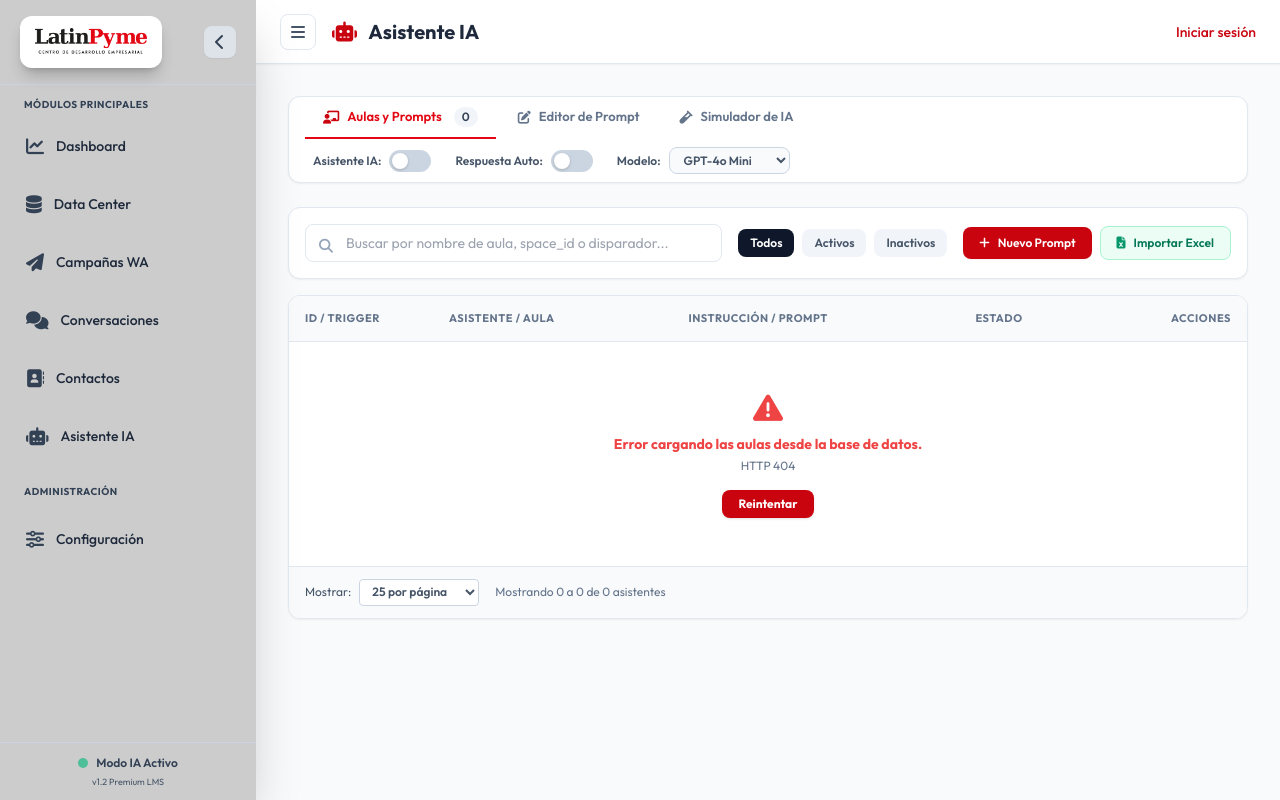
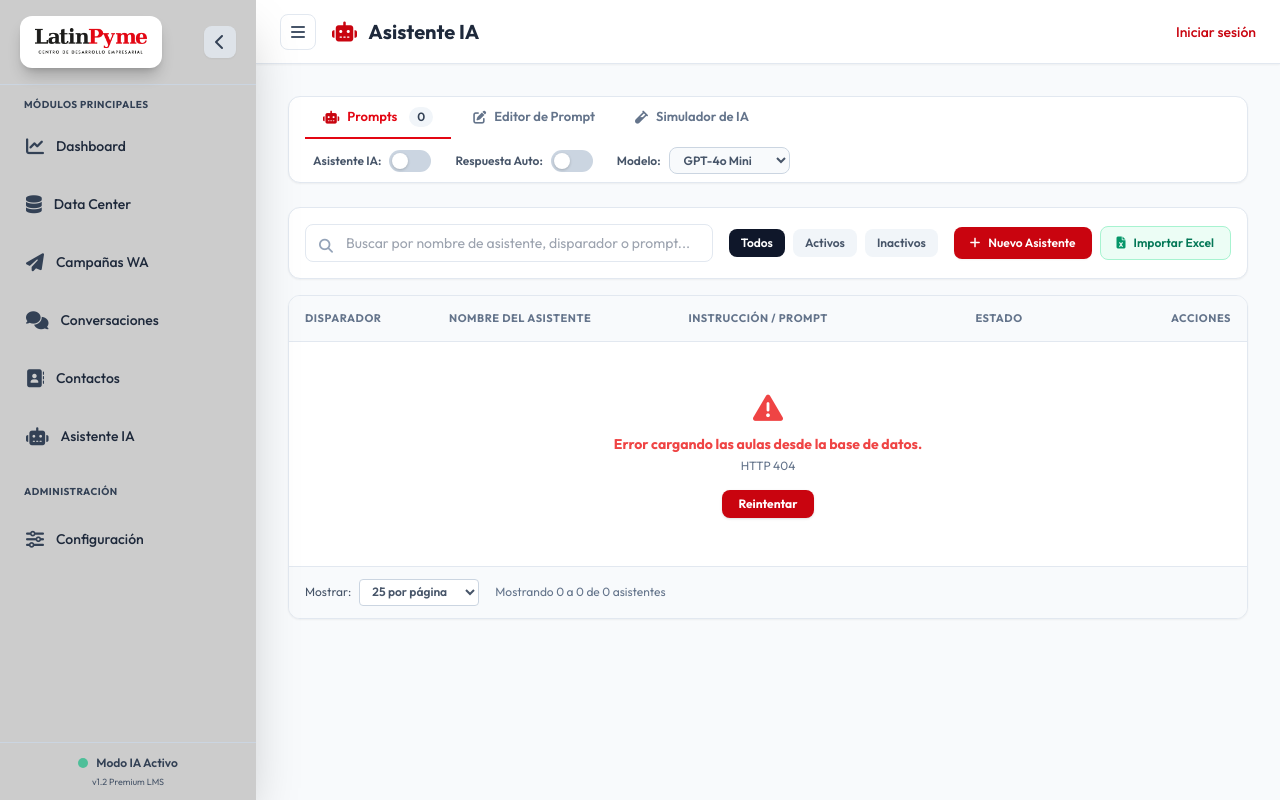
Before and after one commit to tecnologialatinpyme/escuela_latinpyme, a Python web app: template templates/ai_assistant.html in a window 1280 px wide. Run offline with Jinja, Linux system fonts and the light colour scheme; the template is opened without the code that fills it, so the values that code supplies are empty; some libraries are stand-ins or nearby versions.

Commit message:
refactor(copy): generalizacion de terminos en Asistente IA, Contactos y Data Center

```diff
--- a/templates/ai_assistant.html
+++ b/templates/ai_assistant.html
@@ -97,8 +97,8 @@
     <!-- Pestañas de Navegación -->
     <div class="flex items-center space-x-1 border-b md:border-b-0 border-slate-200">
       <button class="ai-tab-btn active" id="tab-btn-aulas" onclick="switchTab('aulas')">
-        <i class="fa-solid fa-chalkboard-user text-brand-600"></i>
-        <span>Aulas y Prompts</span>
+        <i class="fa-solid fa-robot text-brand-600"></i>
+        <span>Prompts</span>
         <span id="badge-aulas-count" class="ml-1 px-2 py-0.5 rounded-full text-xs bg-slate-100 text-slate-700">0</span>
       </button>
 
@@ -144,7 +144,7 @@
 
 
   <!-- ══════════════════════════════════════════════════════════════════════
-       VISTA 1: AULAS Y PROMPTS (GRID DE TARJETAS LIMPIO Y ESPACIOSO)
+       VISTA 1: PROMPTS Y ASISTENTES
   ══════════════════════════════════════════════════════════════════════ -->
   <div id="view-aulas" class="space-y-4">
 
@@ -154,7 +154,7 @@
       <div class="relative flex-1 w-full">
         <i class="fa-solid fa-magnifying-glass absolute left-3.5 top-3 text-slate-400 text-sm"></i>
         <input type="text" id="search-aulas" oninput="filterAulas()"
-               placeholder="Buscar por nombre de aula, space_id o disparador..."
+               placeholder="Buscar por nombre de asistente, disparador o prompt..."
                class="w-full pl-10 pr-4 py-2 border border-slate-200 rounded-lg text-sm outline-none focus:border-brand-500 transition">
       </div>
 
@@ -168,7 +168,7 @@
       <!-- Acciones de Creación / Importación -->
       <div class="flex items-center gap-2 shrink-0 w-full md:w-auto">
         <button onclick="nuevoPrompt()" class="flex-1 md:flex-none px-4 py-2 bg-brand-600 hover:bg-brand-700 text-white font-semibold rounded-lg text-xs flex items-center justify-center gap-2 shadow-sm transition">
-          <i class="fa-solid fa-plus"></i> Nuevo Prompt
+          <i class="fa-solid fa-plus"></i> Nuevo Asistente
         </button>
 
         <input type="file" id="excel-file-input" accept=".xlsx, .xls, .csv" class="hidden" onchange="uploadExcelPrompts(event)">
@@ -184,8 +184,8 @@
         <table class="w-full text-left border-collapse">
           <thead>
             <tr class="bg-slate-50 border-b border-slate-200 text-[11px] font-bold uppercase tracking-wider text-slate-500">
-              <th class="py-3.5 px-4 w-36">ID / Trigger</th>
-              <th class="py-3.5 px-4 w-1/4">Asistente / Aula</th>
+              <th class="py-3.5 px-4 w-36">Disparador</th>
+              <th class="py-3.5 px-4 w-1/4">Nombre del Asistente</th>
               <th class="py-3.5 px-4">Instrucción / Prompt</th>
               <th class="py-3.5 px-4 text-center w-28">Estado</th>
               <th class="py-3.5 px-4 text-right w-48">Acciones</th>
@@ -232,8 +232,8 @@
       <!-- Cabecera del Editor -->
       <div class="flex items-center justify-between border-b border-slate-100 pb-4">
         <div>
-          <h2 class="text-lg font-bold text-slate-800" id="editor-aula-title">Nuevo Prompt de Aula</h2>
-          <p class="text-xs text-slate-500" id="editor-aula-subtitle">Define las instrucciones específicas para este agente de IA</p>
+          <h2 class="text-lg font-bold text-slate-800" id="editor-aula-title">Nuevo Asistente</h2>
+          <p class="text-xs text-slate-500" id="editor-aula-subtitle">Define las instrucciones específicas para este disparador o agente de IA</p>
         </div>
         <div class="flex items-center gap-3">
           <span class="text-xs font-semibold text-slate-600">Estado Activo:</span>
@@ -249,12 +249,12 @@
 
         <div class="grid grid-cols-1 md:grid-cols-2 gap-4">
           <div>
-            <label class="block text-xs font-bold text-slate-700 uppercase tracking-wider mb-1.5">Nombre del Aula / Cliente</label>
-            <input type="text" id="f-aula-nombre" required placeholder="ej: EduFundación Coomeva"
+            <label class="block text-xs font-bold text-slate-700 uppercase tracking-wider mb-1.5">Nombre del Asistente</label>
+            <input type="text" id="f-aula-nombre" required placeholder="ej: Asistente Soporte Comercial"
                    class="w-full px-3.5 py-2 border border-slate-300 rounded-lg text-sm outline-none focus:border-brand-500">
           </div>
           <div>
-            <label class="block text-xs font-bold text-slate-700 uppercase tracking-wider mb-1.5">ID del Aula (space_id o disparador)</label>
+            <label class="block text-xs font-bold text-slate-700 uppercase tracking-wider mb-1.5">Disparador</label>
             <input type="text" id="f-aula-id" required placeholder="ej: 4"
                    class="w-full px-3.5 py-2 border border-slate-300 rounded-lg text-sm font-mono outline-none focus:border-brand-500">
           </div>
@@ -285,7 +285,7 @@
         <div class="space-y-4 pt-4 border-t border-slate-100">
           <details class="bg-slate-50 rounded-xl border border-slate-200 p-4">
             <summary class="font-bold text-sm text-slate-800 cursor-pointer flex items-center justify-between">
-              <span><i class="fa-solid fa-crown text-amber-500 mr-2"></i> Prompt Maestro Global (Aplica a todas las aulas)</span>
+              <span><i class="fa-solid fa-crown text-amber-500 mr-2"></i> Prompt Maestro Global (Aplica a todos los asistentes)</span>
               <span class="text-xs text-slate-400">Clic para abrir/editar</span>
             </summary>
             <div class="mt-3 space-y-2">
@@ -296,7 +296,7 @@
 
           <details class="bg-slate-50 rounded-xl border border-slate-200 p-4">
             <summary class="font-bold text-sm text-slate-800 cursor-pointer flex items-center justify-between">
-              <span><i class="fa-solid fa-shield-halved text-brand-600 mr-2"></i> Prompt Por Defecto (Para usuarios sin aula específica)</span>
+              <span><i class="fa-solid fa-shield-halved text-brand-600 mr-2"></i> Prompt Por Defecto (Para usuarios sin disparador específico)</span>
               <span class="text-xs text-slate-400">Clic para abrir/editar</span>
             </summary>
             <div class="mt-3 space-y-2">
@@ -341,12 +341,12 @@
         <!-- Panel Izquierdo: Inputs de prueba -->
         <div class="space-y-4">
           <div>
-            <label class="block text-xs font-bold text-slate-700 uppercase tracking-wider mb-1.5">Número de Teléfono del Estudiante</label>
+            <label class="block text-xs font-bold text-slate-700 uppercase tracking-wider mb-1.5">Teléfono del Usuario o Contacto</label>
             <div class="flex gap-2">
               <input type="text" id="sim-telefono" placeholder="ej: 573002711932" value="573002711932"
                      class="flex-1 px-3.5 py-2 border border-slate-300 rounded-lg text-sm outline-none focus:border-brand-500">
-              <button type="button" onclick="lookupAula()" class="px-3 py-2 bg-slate-100 hover:bg-slate-200 text-slate-700 rounded-lg text-xs font-bold">
-                <i class="fa-solid fa-magnifying-glass"></i> Consultar Aula
+              <button type="button" onclick="lookupAula()" class="px-3 py-2 bg-slate-100 hover:bg-slate-200 text-slate-700 rounded-lg text-xs font-bold flex items-center gap-1.5">
+                <i class="fa-solid fa-magnifying-glass"></i> Consultar
               </button>
             </div>
           </div>
--- a/templates/contacts.html
+++ b/templates/contacts.html
@@ -85,7 +85,6 @@
                         <th class="py-3.5 px-5">Contacto</th>
                         <th class="py-3.5 px-5">Correo Electrónico</th>
                         <th class="py-3.5 px-5">Empresa / Cargo</th>
-                        <th class="py-3.5 px-5">Aula Virtual</th>
                         <th class="py-3.5 px-5">Última Actividad</th>
                         <th class="py-3.5 px-5 text-right">Acciones</th>
                     </tr>
@@ -332,10 +331,6 @@ function renderContactsTable(list) {
                 ${c.cargo ? `<p class="text-[10px] text-slate-400">${escapeHtml(c.cargo)}</p>` : ''}
             </td>
 
-            <td class="py-3.5 px-5">
-                ${c.aula_nombre ? `<span class="bg-indigo-50 text-indigo-700 border border-indigo-100 text-[10px] font-bold px-2.5 py-1 rounded-lg inline-block"><i class="fa-solid fa-graduation-cap mr-1"></i>${escapeHtml(c.aula_nombre)}</span>` : '<span class="text-slate-400 text-[11px]">Ninguna</span>'}
-            </td>
-
             <td class="py-3.5 px-5 text-slate-400 text-[11px]">
                 ${updatedDate}
             </td>
--- a/templates/datacenter.html
+++ b/templates/datacenter.html
@@ -43,8 +43,8 @@
 
                 <form id="uploadForm" class="space-y-4">
                     <div>
-                        <label class="block text-xs font-semibold text-slate-600 mb-1.5">Nombre del Curso Objetivo</label>
-                        <input type="text" id="nombreCurso" value="Taller de Finanzas y Presupuestos" class="w-full border border-slate-200 rounded-xl p-3 text-sm focus:border-brand-500 focus:ring-2 focus:ring-brand-100 outline-none transition" placeholder="Ej: Diplomado en Ventas">
+                        <label class="block text-xs font-semibold text-slate-600 mb-1.5">Nombre de la Campaña / Objetivo</label>
+                        <input type="text" id="nombreCurso" value="Campaña Taller de Finanzas y Presupuestos" class="w-full border border-slate-200 rounded-xl p-3 text-sm focus:border-brand-500 focus:ring-2 focus:ring-brand-100 outline-none transition" placeholder="Ej: Campaña Diplomado en Ventas">
                     </div>
                     <div>
                         <label class="block text-xs font-semibold text-slate-600 mb-1.5">Audiencia Objetivo (Palabras Clave)</label>
```
